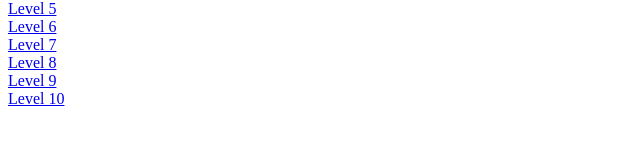
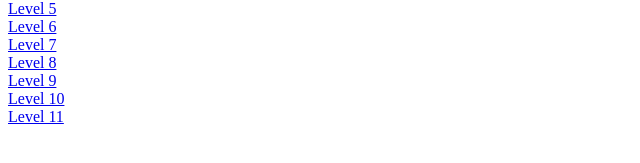
Before and after one commit to cyberheartmi9/web-challenge, a PHP site: page / in a window 1280 px wide. Shown: the part 245-408 px from the top of the page, without its empty margins (0-640 px from the left). Run offline with PHP 8.4, Linux system fonts and the light colour scheme.

Commit message:
Update index.php

```diff
--- a/Bypass-sql-inj-waf/Knight-Labs/index.php
+++ b/Bypass-sql-inj-waf/Knight-Labs/index.php
@@ -13,3 +13,4 @@
 <a href="/Knight-Labs/Websecurity/Sql-injection/level-8.php?id=1">Level 8</a><br>
 <a href="/Knight-Labs/Websecurity/Sql-injection/level-9.php?id=1">Level 9</a><br>
 <a href="/Knight-Labs/Websecurity/Sql-injection/level-9.php?id=1&sig=b36c525848fee03529b338fa096a10e1">Level 10</a><br>
+<a href="/Knight-Labs/Websecurity/Sql-injection/level-11.php?id=MqBPZUXaUUAZ7ShNy/0gOA==">Level 11</a><br>
```
